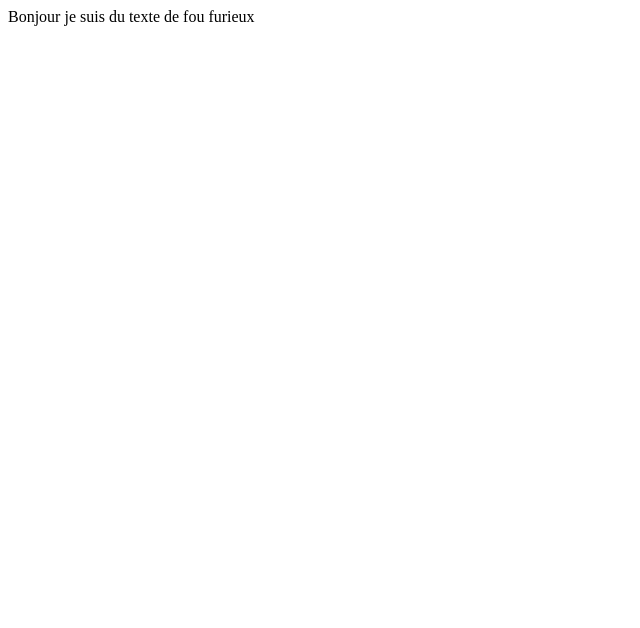
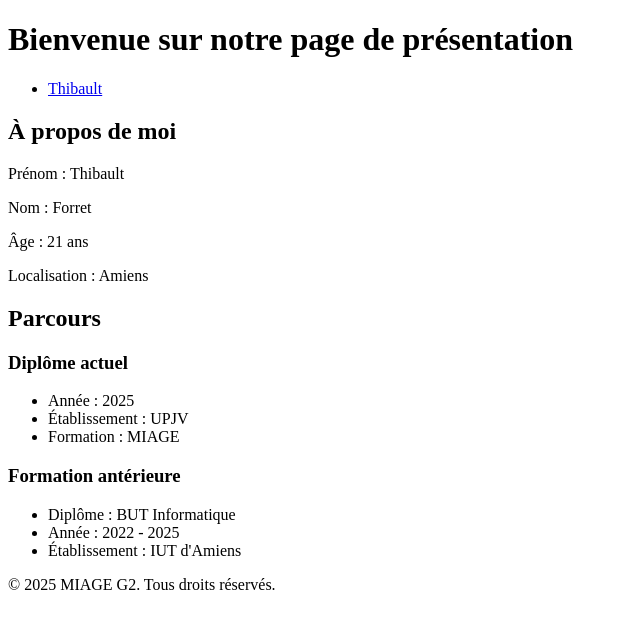
Before and after one commit to thibault-forret/miage-g2, a plain HTML site: page index.html in a window 1280 px wide. Shown: the whole page, without its empty margins (0-640 px from the left). Drawn offline with Linux system fonts and the light colour scheme.

Commit message:
Présentation de Thibault (#5)
* présentation de moi-même

* meilleur navigation

```diff
--- a/index.html
+++ b/index.html
@@ -1 +1,51 @@
-Bonjour je suis du texte de fou furieux
+<!DOCTYPE html>
+<html lang="fr">
+<head>
+    <meta charset="UTF-8">
+    <meta name="viewport" content="width=device-width, initial-scale=1.0">
+    <title>MIAGE - Page présentation G2</title>
+</head>
+<body>
+    <header>
+        <h1>Bienvenue sur notre page de présentation</h1>
+        <nav>
+            <ul>
+                <li><a href="#thibault">Thibault</a></li>
+            </ul>
+        </nav>
+    </header>
+
+    <main>
+        <section class="user" id="thibault">
+            <section class="apropos">
+                <h2>À propos de moi</h2>
+                <p>Prénom : Thibault</p>
+                <p>Nom : Forret</p>
+                <p>Âge : 21 ans</p>
+                <p>Localisation : Amiens</p>
+            </section>
+
+            <section class="parcours">
+                <h2>Parcours</h2>
+                <h3>Diplôme actuel</h3>
+                <ul>
+                    <li>Année : 2025</li>
+                    <li>Établissement : UPJV</li>
+                    <li>Formation : MIAGE</li>
+                </ul>
+
+                <h3>Formation antérieure</h3>
+                <ul>
+                    <li>Diplôme : BUT Informatique</li>
+                    <li>Année : 2022 - 2025</li>
+                    <li>Établissement : IUT d'Amiens</li>
+                </ul>
+            </section>
+        </section>
+    </main>
+
+    <footer>
+        <p>&copy; 2025 MIAGE G2. Tous droits réservés.</p>
+    </footer>
+</body>
+</html>
```
